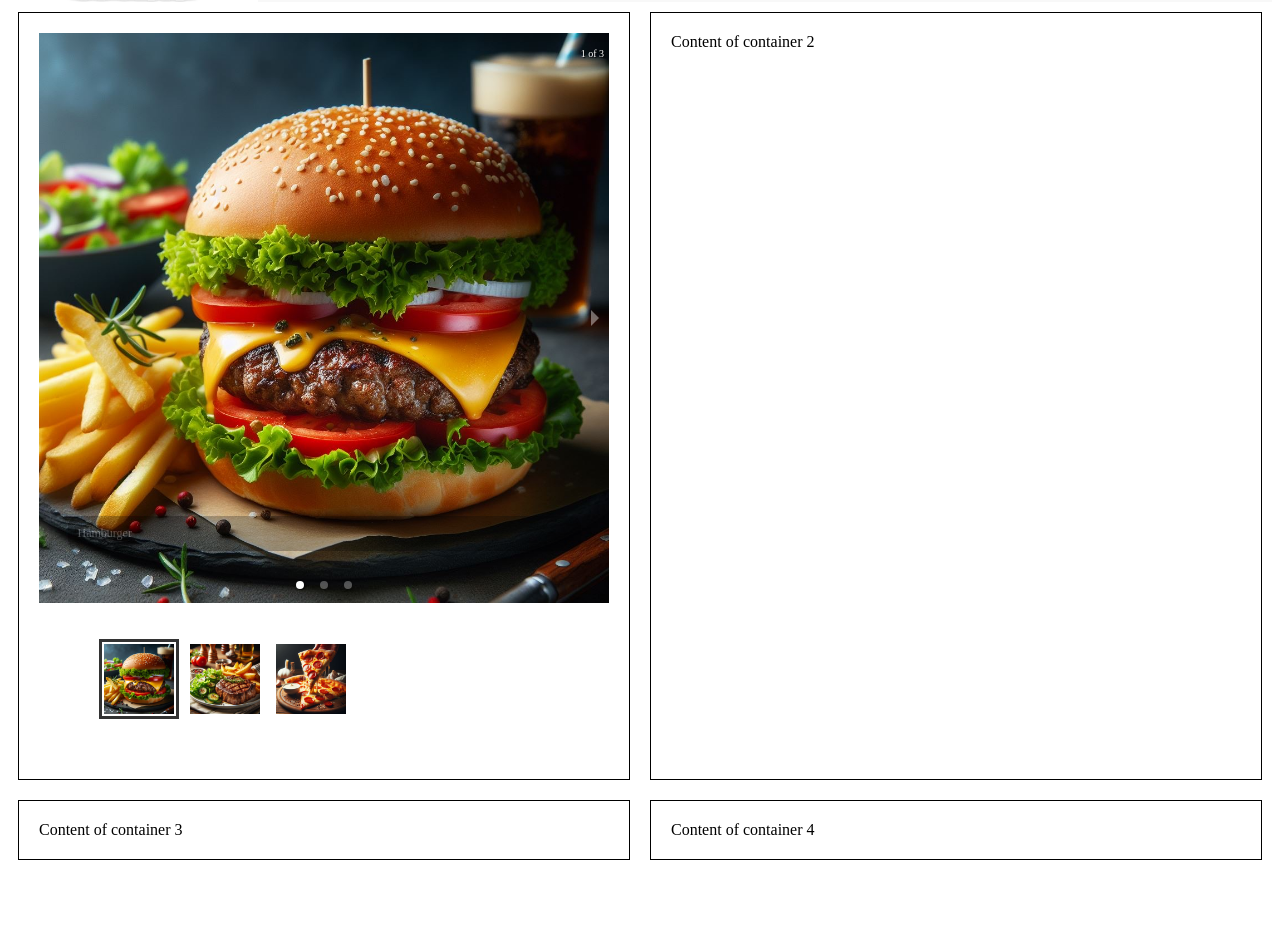
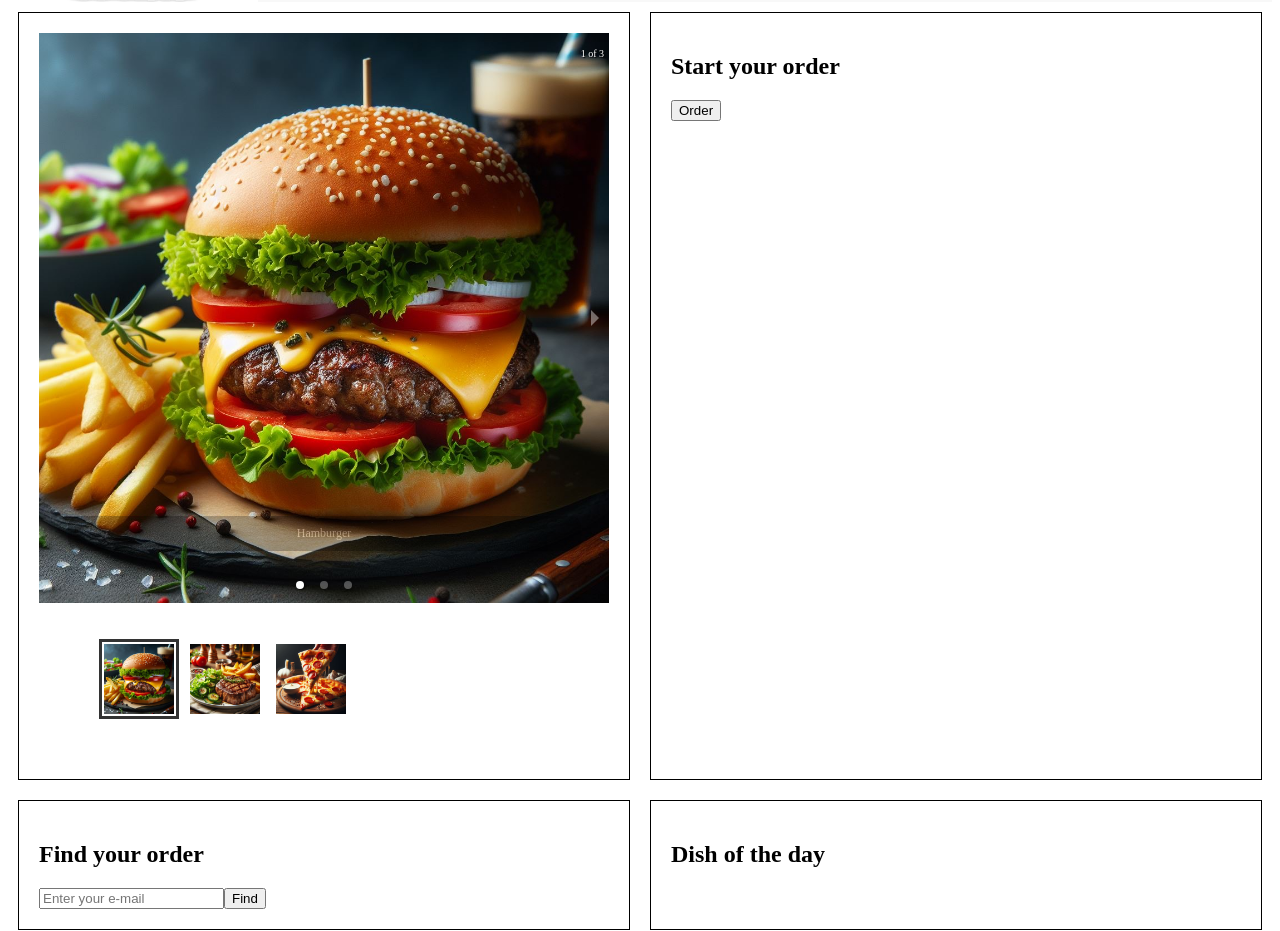
Before and after one commit to OSE-ICE/final-project, a Next.js app: page / in a window 1280 px wide. Shown: the part 105-1036 px from the top of the page. Before the commit the page ends 983 px from the top, so only its background shows below. Built offline with nearby package versions, Linux system fonts and the light colour scheme.

Commit message:
added content on home page

```diff
--- a/package.json
+++ b/package.json
@@ -12,12 +12,14 @@
     "next": "14.2.3",
     "react": "^18",
     "react-dom": "^18",
-    "react-responsive-carousel": "^3.2.23"
+    "react-responsive-carousel": "^3.2.23",
+    "react-router-dom": "^6.23.0"
   },
   "devDependencies": {
     "@types/node": "^20",
     "@types/react": "^18",
     "@types/react-dom": "^18",
+    "@types/react-router-dom": "^5.3.3",
     "eslint": "^8",
     "eslint-config-next": "14.2.3",
     "typescript": "^5"
--- a/src/app/globals.css
+++ b/src/app/globals.css
@@ -23,7 +23,8 @@
 }
 
 .legend {
-  display: flex;
-  gap: 10px;
+  display: fit-content;
+  justify-content: center;
   align-items: center;
+  text-align: center;
 }
--- a/src/app/home/page.tsx
+++ b/src/app/home/page.tsx
@@ -5,6 +5,7 @@ import "react-responsive-carousel/lib/styles/carousel.min.css";
 import hamburger from "../assets/hamburger.jpg";
 import steak from "../assets/steak.jpg";
 import pizza from "../assets/pizza.jpg";
+import Link from "next/link";
 
 export default function HomePage() {
   return (
@@ -13,7 +14,7 @@ export default function HomePage() {
         <div className="container">
           <Carousel>
             <div>
-              <img src={hamburger.src} />
+              <img className="carousel-img" src={hamburger.src} />
               <p className="legend">Hamburger</p>
             </div>
             <div>
@@ -26,9 +27,20 @@ export default function HomePage() {
             </div>
           </Carousel>
         </div>
-        <div className="container">Content of container 2</div>
-        <div className="container">Content of container 3</div>
-        <div className="container">Content of container 4</div>
+        <div className="container">
+          <h2>Start your order</h2>
+          <Link href="../dishes">
+            <button>Order</button>
+          </Link>
+        </div>
+        <div className="container">
+          <h2>Find your order</h2>
+          <input type="email" placeholder="Enter your e-mail" />
+          <button>Find</button>
+        </div>
+        <div className="container">
+          <h2>Dish of the day</h2>
+        </div>
       </div>
     </div>
   );
```
Also changed, not shown: src/app/dishes/page.tsx (+30 -2 lines), 1 other file (tests, documents, lock files or other folders).
